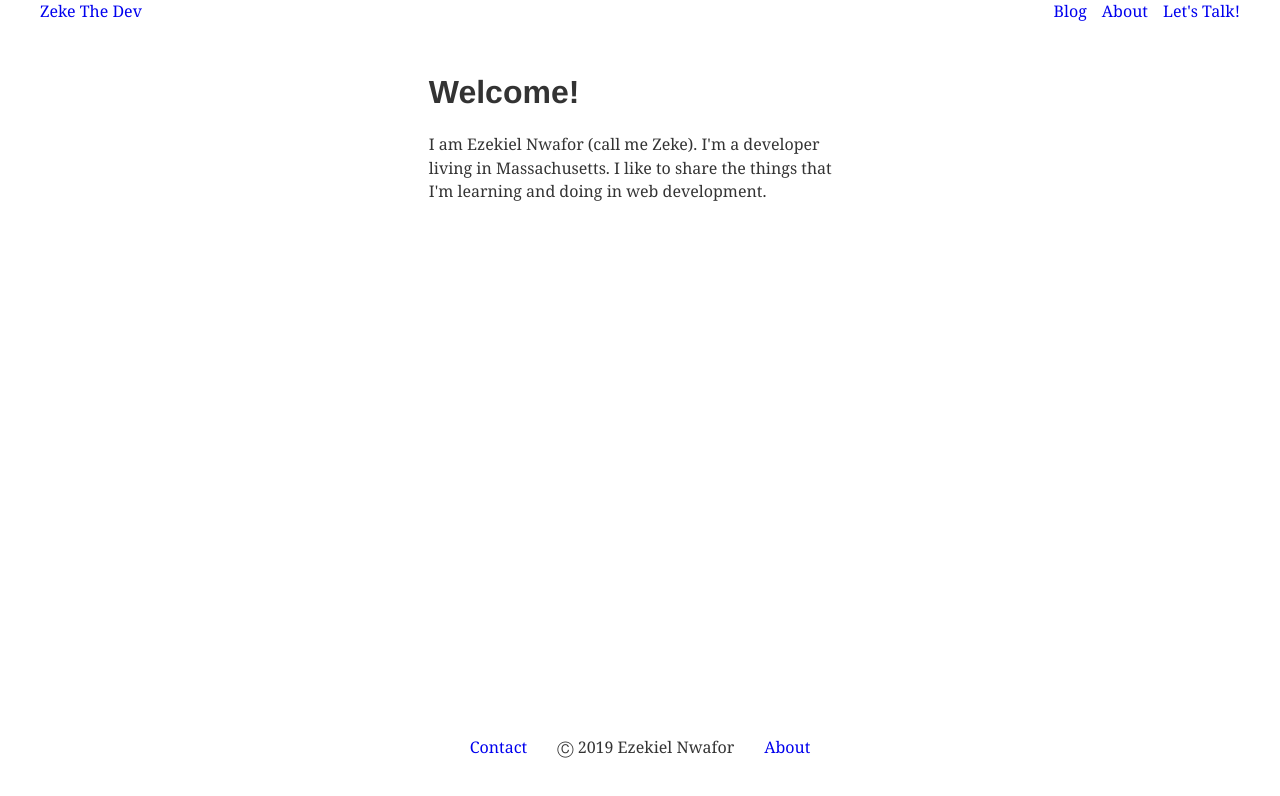
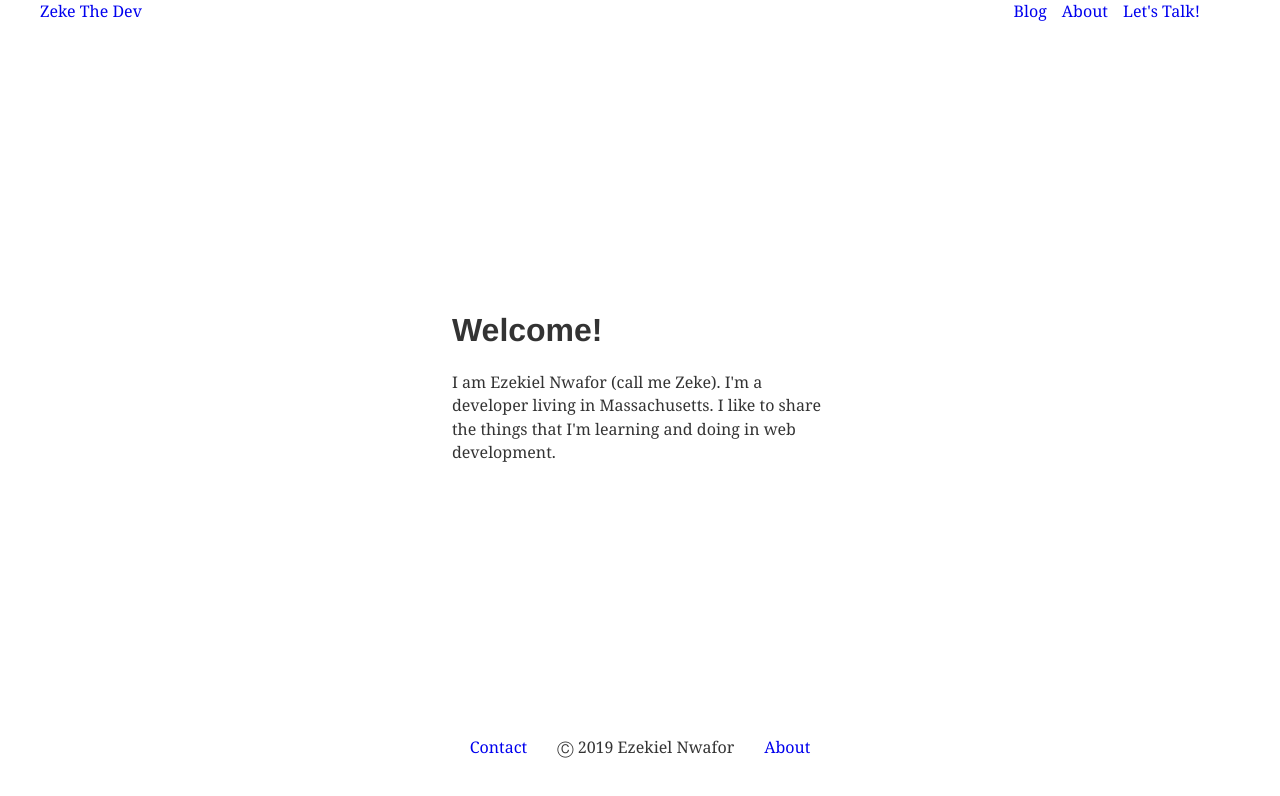
Before and after one commit to Ezekiel-Nwafor/zeke-the-dev, a Gatsby site: page / in a window 1280 px wide. Built offline with nearby package versions, Linux system fonts and the light colour scheme; Gatsby itself is replaced by a stand-in of ours.

Commit message:
styled the index page applied styles to layout component

```diff
--- a/src/components/footer.js
+++ b/src/components/footer.js
@@ -3,6 +3,7 @@ import { Link } from 'gatsby'
 import styled from 'styled-components'
 
 const FooterContainer = styled.footer`
+
     display: inline-flex;
     justify-content: center;
     align-items: center;
--- a/src/components/header.js
+++ b/src/components/header.js
@@ -5,6 +5,7 @@ import styled from 'styled-components'
 const MenuRight = styled.div`
     display: flex;
     justify-content: space-between;
+    margin-right: 40px;
 `
 
 const MenuRightFirstLink = styled(Link)`
--- a/src/components/layout.js
+++ b/src/components/layout.js
@@ -1,14 +1,25 @@
 import React from 'react'
 import Header from './header'
 import Footer from './footer'
+import styled from 'styled-components'
+
+const Container = styled.div`
+    margin: 0 auto;
+    max-width: 768;
+    padding: 3%;
+    align-items: center;
+    justify-content: center;
+    display: flex;
+    height: 100vh;
+`
 
 const Layout = ({ children }) => {
     return(
-        <div>
+        <Container>
             <Header />
                 {children}
             <Footer />
-        </div>
+        </Container>
     )
 };
 
--- a/src/pages/index.js
+++ b/src/pages/index.js
@@ -5,7 +5,6 @@ import Layout from '../components/layout'
 const IntroSection = styled.section`
     display: flex;
     align-items: center;
-    margin-top: 75px;
 `
 
 const StyledDiv = styled.div`
```
